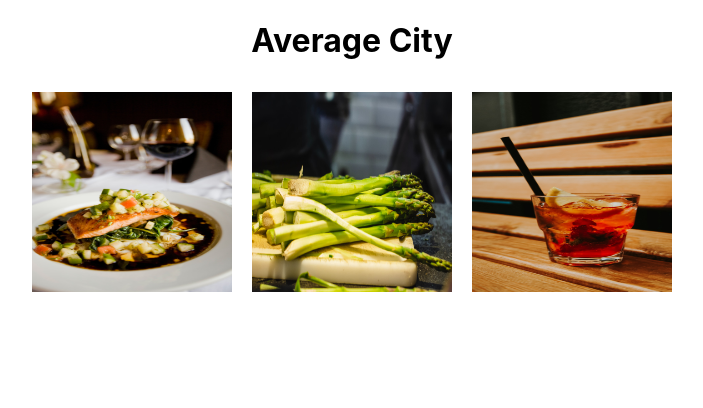
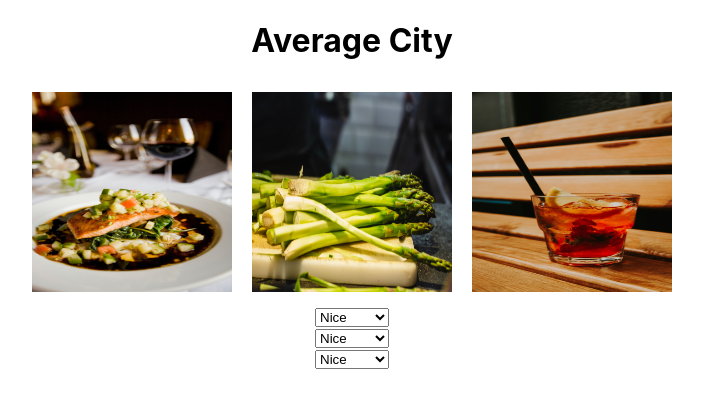
Before and after one commit to joshua360x/fast-food-react, a React (Create React App) app: page / in a window 1280 px wide. Shown: the top 408 px of the page, without its empty margins (288-991 px from the left). Built offline with nearby package versions, Linux system fonts and the light colour scheme.

Commit message:
get the dropdowns SetUP

```diff
--- a/src/App.js
+++ b/src/App.js
@@ -5,6 +5,10 @@
 import OrderNameInput from './OrderNameInput';
 import InstructionsForm from './InstructionsForm';
 import InstructionsList from './InstructionsList';
+
+import FoodDropdown from './Dropdowns/FoodDropdown';
+import SideDropdown from './Dropdowns/SideDropdown';
+import DrinkDropdown from './Dropdowns/DrinkDropdown';
 
 function App() {
   // App() : tracks state for foodId, sideId, drinkId, instructions, and orderName
@@ -22,6 +26,9 @@
     {/* App() : passes state as props correctly to OrderNameInput and OrderImages, InstructionsForm, InstructionsList */}
     <h1>{orderName}</h1>
     <OrderImages foodID={foodID} sideID={sideID} drinkID={drinkID} />
+    <FoodDropdown setFoodID={setFoodID} />
+    <SideDropdown setSideID={setSideID} />
+    <DrinkDropdown setDrinkID={setDrinkID} />
   </div>;
 }
 
--- /dev/null
+++ b/src/Dropdowns/DrinkDropdown.js
@@ -0,0 +1,16 @@
+import React from 'react';
+
+export default function DrinkDropdown({ setDrinkID }) {
+
+  function handleChange(e) {
+    setDrinkID(e.target.value);
+  }
+
+  return <div>
+    <select onChange={handleChange}>
+      <option value="1">Nice</option>
+      <option value="2">Calm</option>
+      <option value="3">Big Meal</option>
+    </select>
+  </div>;
+}
--- /dev/null
+++ b/src/Dropdowns/FoodDropdown.js
@@ -0,0 +1,15 @@
+import React from 'react';
+
+export default function FoodDropdown({ setFoodID }) {
+
+  function handleChange(e) {
+    setFoodID(e.target.value);
+  }
+  return <div>
+    <select onChange={handleChange}>
+      <option value="1">Nice</option>
+      <option value="2">Calm</option>
+      <option value="3">Big Meal</option>
+    </select>
+  </div>;
+}
--- /dev/null
+++ b/src/Dropdowns/SideDropdown.js
@@ -0,0 +1,15 @@
+import React from 'react';
+
+export default function SideDropdown({ setSideID }) {
+  function handleChange(e) {
+    setSideID(e.target.value);
+  }
+
+  return <div>
+    <select onChange={handleChange}>
+      <option value="1">Nice</option>
+      <option value="2">Calm</option>
+      <option value="3">Big Meal</option>
+    </select>
+  </div>;
+}
```
